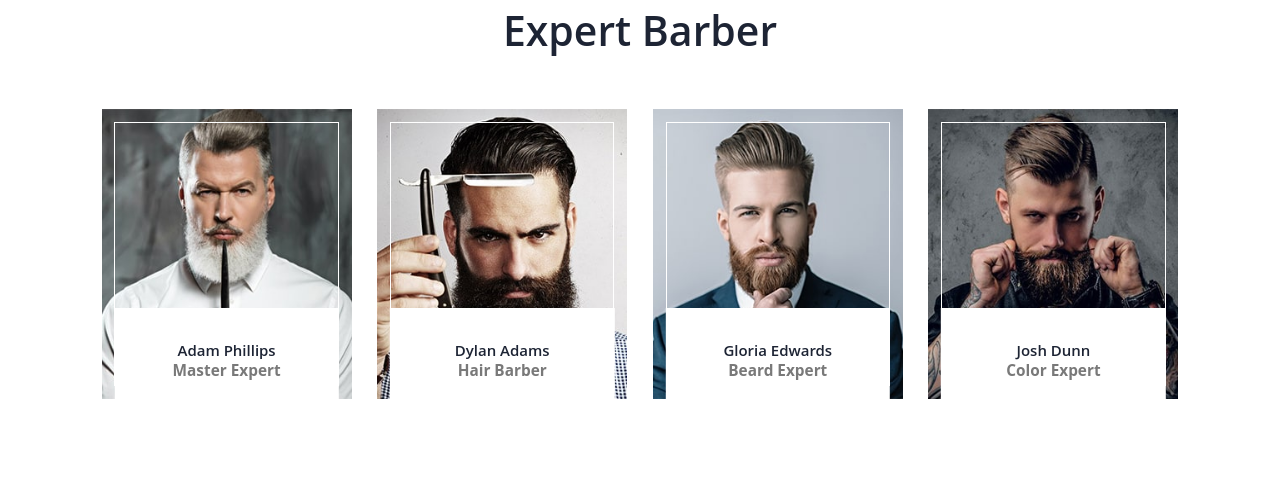
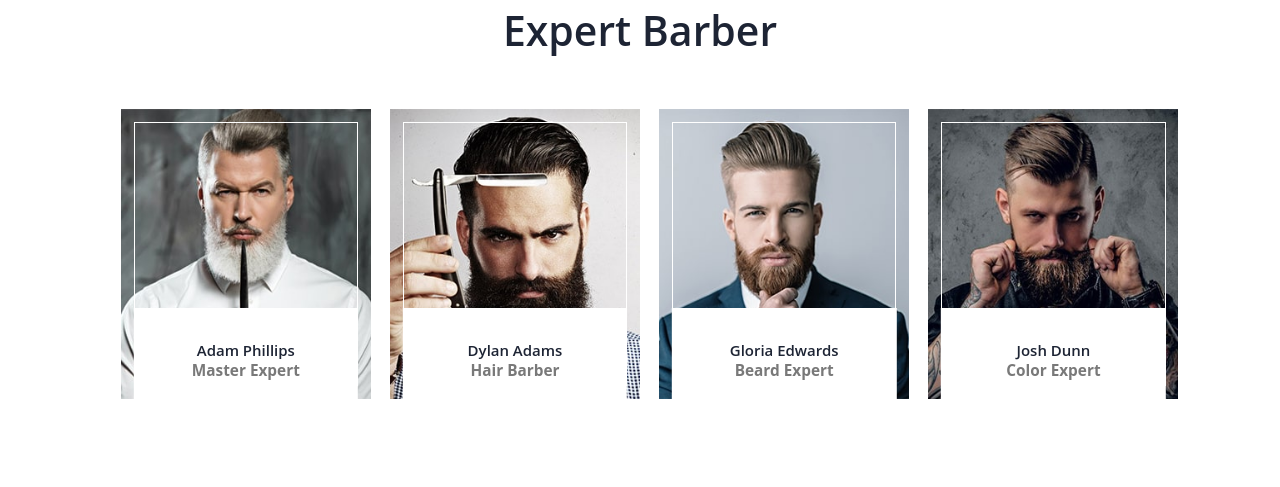
Before and after one commit to SilvanoGPM/barber-shop, a React (Create React App) app: page / in a window 1280 px wide. Shown: the part 3913-4400 px from the top of the page. Built offline with nearby package versions, Linux system fonts and the light colour scheme.

Commit message:
feat: animations for barber team

```diff
--- a/src/components/BarberTeam/index.jsx
+++ b/src/components/BarberTeam/index.jsx
@@ -1,21 +1,62 @@
 import React from 'react';
+import { animated, useSprings } from 'react-spring';
+import propTypes from 'prop-types';
 
 import { barbers } from 'data/fakeData';
+import useIntersectionObserver from 'hooks/useIntersectionObserver';
+
 import Card from './components/Card';
 
 import styles from './styles.module.scss';
 
-const BarberTeam = () => (
+const BarberTeam = ({ delay }) => {
+  const [elementRef, dataRef] = useIntersectionObserver({
+    freezeOnceVisible: true,
+  });
+
+  const inView = dataRef?.isIntersecting;
+
+  const from = { transform: 'translateY(300px)', opacity: 0 };
+  const to = inView ? { transform: 'translateY(0)', opacity: 1 } : from;
+
+  const base = {
+    config: { mass: 5, tension: 2000, friction: 200 },
+    from,
+    to,
+  };
+
+  const springs = useSprings(
+    barbers.length,
+    barbers.map((t, i) => ({ ...base, delay: delay * i }))
+  );
+
+  return (
     <section className={styles.barberTeam}>
       <span>Our Barber Team</span>
       <h2>Meet Our Hair Cut Expert Barber</h2>
 
       <div className={styles.barbers}>
-      {barbers.map(({ image, name, expert }) => (
+        <div ref={elementRef} />
+        {springs.map((style, index) => {
+          const { image, name, expert } = barbers[index];
+
+          return (
+            <animated.div style={style}>
               <Card key={name} image={image} name={name} expert={expert} />
-      ))}
+            </animated.div>
+          );
+        })}
       </div>
     </section>
   );
+};
+
+BarberTeam.defaultProps = {
+  delay: 100,
+};
+
+BarberTeam.propTypes = {
+  delay: propTypes.number,
+};
 
 export default BarberTeam;
--- a/src/components/BarberTeam/styles.module.scss
+++ b/src/components/BarberTeam/styles.module.scss
@@ -26,6 +26,6 @@
   display: flex;
   flex-wrap: wrap;
   justify-content: center;
-  gap: 2rem;
+  gap: 1.5rem;
   max-width: 1100px;
 }
--- a/src/components/ZoomIn/index.jsx
+++ b/src/components/ZoomIn/index.jsx
@@ -10,16 +10,19 @@ const ZoomIn = ({ children, duration = 500, freezeOnceVisible = true }) => {
 
   const style = useSpring({
     config: { duration },
-    from: { scale: 0 },
+    from: { scale: 0.5, opacity: 0 },
     to: {
-      scale: dataRef?.isIntersecting ? 1 : 0,
+      scale: dataRef?.isIntersecting ? 1 : 0.5,
+      opacity: dataRef?.isIntersecting ? 1 : 0,
     },
   });
 
   return (
     <>
-      <div ref={elementRef} />
-      <animated.div style={style}>{children}</animated.div>
+      <animated.div style={style}>
+        <div ref={elementRef} />
+        {children}
+      </animated.div>
     </>
   );
 };
--- a/src/pages/About/index.jsx
+++ b/src/pages/About/index.jsx
@@ -12,7 +12,7 @@ const About = () => (
 
     <ZoomIn>
       <AboutUs />
-      <BarberTeam />
+      <BarberTeam delay={500} />
     </ZoomIn>
   </>
 );
--- a/src/pages/Home/index.jsx
+++ b/src/pages/Home/index.jsx
@@ -33,9 +33,7 @@ const Home = () => {
         <Testimonial />
       </SlideIn>
 
-      <SlideIn x={500}>
-        <BarberTeam />
-      </SlideIn>
+      <BarberTeam delay={250} />
 
       <SlideIn x={-500}>
         <Contact />
```
Lines whose indentation alone changed are shown as unchanged.
